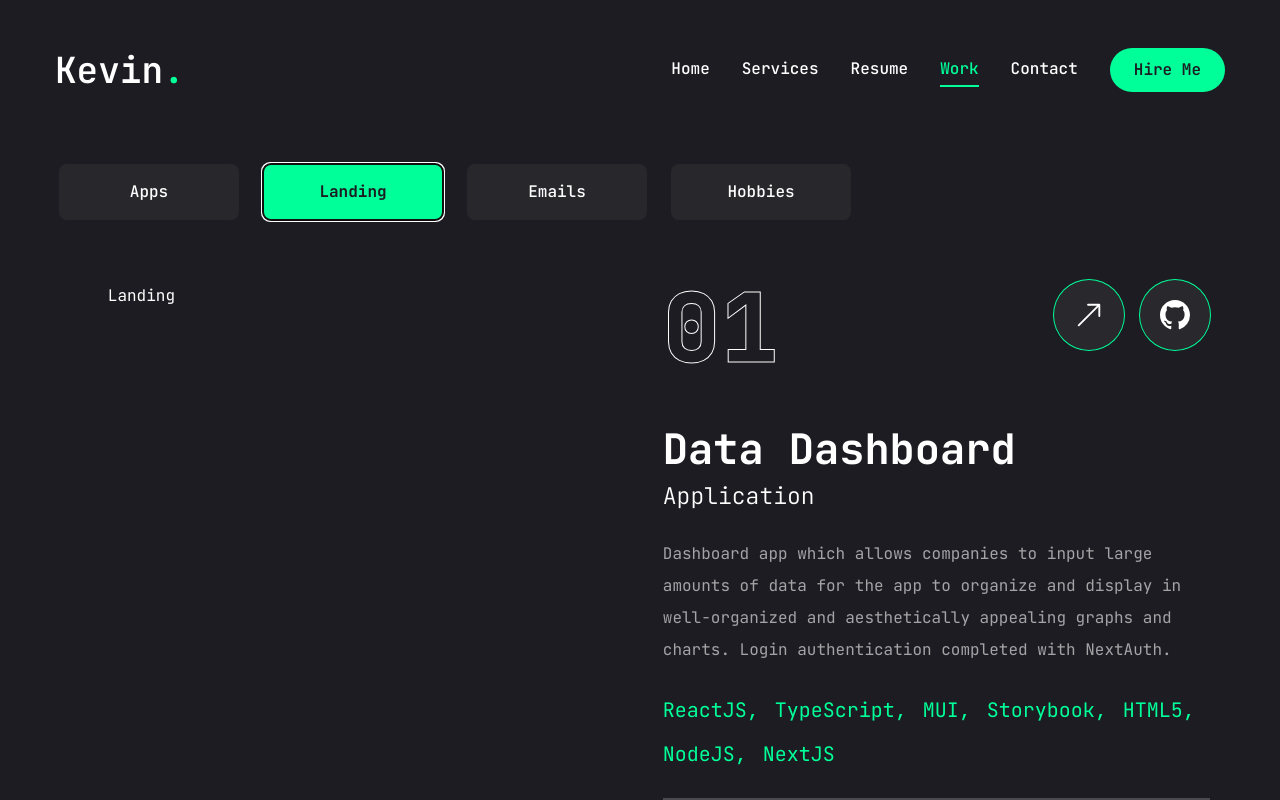
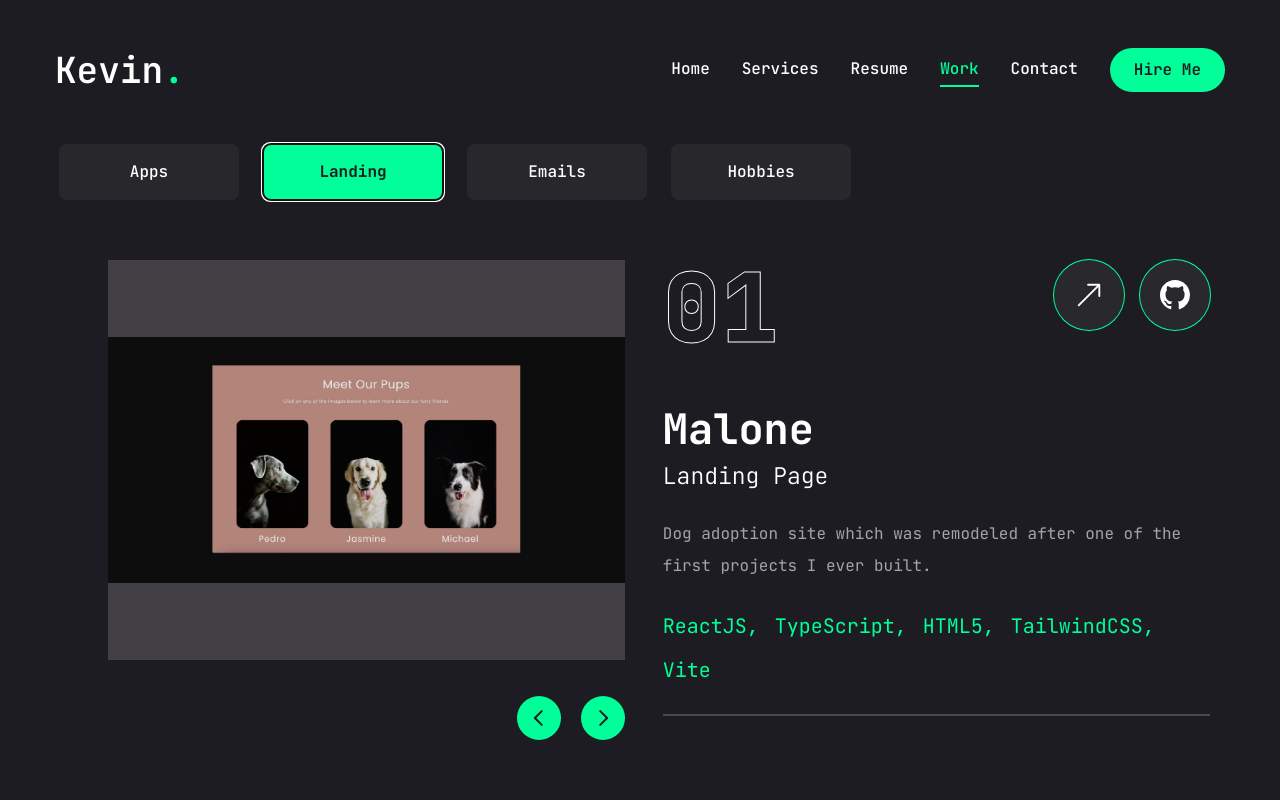
Before and after one commit to kevinparker727/Main-Portfolio, a Next.js app: page /work in a window 1280 px wide. Both pictures are taken after a click on the tab "Landing". Built offline with nearby package versions, Linux system fonts and the light colour scheme.

Commit message:
work page changes

```diff
--- a/app/work/page.jsx
+++ b/app/work/page.jsx
@@ -1,6 +1,6 @@
 "use client";
 
-import React, { useState } from "react";
+import React, { useEffect, useState } from "react";
 
 import { motion } from "framer-motion";
 import Link from "next/link";
@@ -16,13 +16,6 @@ import {
   TooltipTrigger,
 } from "@/components/ui/tooltip";
 import { Tabs, TabsContent, TabsList, TabsTrigger } from "@/components/ui/tabs";
-
-const categories = [
-  { name: "Applications" },
-  { name: "Landing Pages" },
-  { name: "HTML Emails" },
-  { name: "Hobbies" },
-];
 
 const apps = [
   {
@@ -237,12 +230,49 @@ const hobbies = [
   },
 ];
 
+const ImageContainer = ({ project }) => (
+  <SwiperSlide className="w-full">
+    <div className="sm:h-[400px] h-[460px] relative group flex justify-center items-center bg-pink-50/20">
+      {/* overlay  */}
+      <div className="absolute top-0 bottom-0 w-full h-full bg-black/10 z-10"></div>
+      {/* image  */}
+      <div className="relative w-full h-full">
+        <Image src={project.image} fill className="object-contain" alt="" />
+      </div>
+    </div>
+  </SwiperSlide>
+);
+
 const Work = () => {
-  const [project, setProject] = useState(apps[0]);
+  const [currentIndex, setCurrentIndex] = useState(0);
+  const [project, setProject] = useState(apps);
+
+  const [category, setCategory] = useState("apps");
+
+  console.log(category, project);
+
+  useEffect(() => {
+    switch (category) {
+      case "apps":
+        setProject(apps);
+        break;
+      case "landing":
+        setProject(landingPages);
+        break;
+      case "emails":
+        setProject(HTMLEmails);
+        break;
+      case "hobbies":
+        setProject(hobbies);
+        break;
+      default:
+        setProject(apps);
+    }
+  }, [category]);
 
   const handleSlideChange = (swiper) => {
     const currentIndex = swiper.activeIndex;
-    setProject(apps[currentIndex]);
+    setCurrentIndex(currentIndex);
   };
 
   return (
@@ -260,10 +290,21 @@ const Work = () => {
           className="flex flex-col xl:justify-center w-full gap-[20px]"
         >
           <TabsList className="flex justify-center max-w-[470px] sm:max-w-[600px] lg:max-w-[800px] md:pb-4 xl:pb-10 mx-auto xl:mx-0 gap-6">
-            <TabsTrigger value="applications">Apps</TabsTrigger>
-            <TabsTrigger value="landing">Landing</TabsTrigger>
-            <TabsTrigger value="emails">Emails</TabsTrigger>
-            <TabsTrigger value="hobbies">Hobbies</TabsTrigger>
+            <TabsTrigger
+              onClick={() => setCategory("apps")}
+              value="applications"
+            >
+              Apps
+            </TabsTrigger>
+            <TabsTrigger onClick={() => setCategory("landing")} value="landing">
+              Landing
+            </TabsTrigger>
+            <TabsTrigger onClick={() => setCategory("emails")} value="emails">
+              Emails
+            </TabsTrigger>
+            <TabsTrigger onClick={() => setCategory("hobbies")} value="hobbies">
+              Hobbies
+            </TabsTrigger>
           </TabsList>
 
           {/* project display  */}
@@ -312,9 +353,126 @@ const Work = () => {
                   </Swiper>
                 </div>
               </TabsContent>
-              <TabsContent value="landing">Landing</TabsContent>
-              <TabsContent value="emails">HTML Emails</TabsContent>
-              <TabsContent value="hobbies">Hobbies</TabsContent>
+              <TabsContent value="landing">
+                <div className="w-full">
+                  <Swiper
+                    spaceBetween={30}
+                    slidesPerView={1}
+                    className="xl:h-[480px] mb-12"
+                    onSlideChange={handleSlideChange}
+                  >
+                    {landingPages.map((project, index) => {
+                      return (
+                        <SwiperSlide key={index} className="w-full">
+                          <div className=" sm:h-[400px] h-[460px] relative group flex justify-center items-center bg-pink-50/20">
+                            {/* overlay  */}
+
+                            <div className="absolute top-0 bottom-0 w-full h-full bg-black/10 z-10"></div>
+
+                            {/* image  */}
+
+                            <div className="relative w-full h-full">
+                              <Image
+                                src={project.image}
+                                fill
+                                className="object-contain"
+                                alt=""
+                              />
+                            </div>
+                          </div>
+                        </SwiperSlide>
+                      );
+                    })}
+
+                    {/* slider buttons  */}
+
+                    <WorkSliderBtns
+                      containerStyles="flex gap-5 absolute right-0 px-3 xl:px-0 bottom-[calc(50%_-_22px)] xl:bottom-0 z-20 justify-between w-full xl:w-max xl:justify-none"
+                      btnStyles="bg-accent hover:bg-accent-hover text-primary text-[22px] w-[44px] h-[44px] flex justify-center items-center transition-all rounded-full"
+                    />
+                  </Swiper>
+                </div>
+              </TabsContent>
+              <TabsContent value="emails">
+                <div className="w-full">
+                  <Swiper
+                    spaceBetween={30}
+                    slidesPerView={1}
+                    className="xl:h-[480px] mb-12"
+                    onSlideChange={handleSlideChange}
+                  >
+                    {HTMLEmails.map((project, index) => {
+                      return (
+                        <SwiperSlide key={index} className="w-full">
+                          <div className=" sm:h-[400px] h-[460px] relative group flex justify-center items-center bg-pink-50/20">
+                            {/* overlay  */}
+
+                            <div className="absolute top-0 bottom-0 w-full h-full bg-black/10 z-10"></div>
+
+                            {/* image  */}
+
+                            <div className="relative w-full h-full">
+                              <Image
+                                src={project.image}
+                                fill
+                                className="object-contain"
+                                alt=""
+                              />
+                            </div>
+                          </div>
+                        </SwiperSlide>
+                      );
+                    })}
+
+                    {/* slider buttons  */}
+
+                    <WorkSliderBtns
+                      containerStyles="flex gap-5 absolute right-0 px-3 xl:px-0 bottom-[calc(50%_-_22px)] xl:bottom-0 z-20 justify-between w-full xl:w-max xl:justify-none"
+                      btnStyles="bg-accent hover:bg-accent-hover text-primary text-[22px] w-[44px] h-[44px] flex justify-center items-center transition-all rounded-full"
+                    />
+                  </Swiper>
+                </div>
+              </TabsContent>
+              <TabsContent value="hobbies">
+                <div className="w-full">
+                  <Swiper
+                    spaceBetween={30}
+                    slidesPerView={1}
+                    className="xl:h-[480px] mb-12"
+                    onSlideChange={handleSlideChange}
+                  >
+                    {hobbies.map((project, index) => {
+                      return (
+                        <SwiperSlide key={index} className="w-full">
+                          <div className=" sm:h-[400px] h-[460px] relative group flex justify-center items-center bg-pink-50/20">
+                            {/* overlay  */}
+
+                            <div className="absolute top-0 bottom-0 w-full h-full bg-black/10 z-10"></div>
+
+                            {/* image  */}
+
+                            <div className="relative w-full h-full">
+                              <Image
+                                src={project.image}
+                                fill
+                                className="object-contain"
+                                alt=""
+                              />
+                            </div>
+                          </div>
+                        </SwiperSlide>
+                      );
+                    })}
+
+                    {/* slider buttons  */}
+
+                    <WorkSliderBtns
+                      containerStyles="flex gap-5 absolute right-0 px-3 xl:px-0 bottom-[calc(50%_-_22px)] xl:bottom-0 z-20 justify-between w-full xl:w-max xl:justify-none"
+                      btnStyles="bg-accent hover:bg-accent-hover text-primary text-[22px] w-[44px] h-[44px] flex justify-center items-center transition-all rounded-full"
+                    />
+                  </Swiper>
+                </div>
+              </TabsContent>
             </div>
 
             {/* project verbeage  */}
@@ -325,7 +483,7 @@ const Work = () => {
                   {/* outline number */}
 
                   <div className="text-8xl leading-none font-extrabold text-transparent text-outline flex justify-between">
-                    {project.num}
+                    {project[currentIndex].num}
 
                     {/* buttons  */}
 
@@ -333,7 +491,7 @@ const Work = () => {
                       {/* live project button  */}
 
                       <Link
-                        href={project.live}
+                        href={project[currentIndex].live}
                         className="ring-1 ring-accent rounded-full"
                       >
                         <TooltipProvider delayDuration={100}>
@@ -351,7 +509,7 @@ const Work = () => {
                       {/* github project button  */}
 
                       <Link
-                        href={project.github}
+                        href={project[currentIndex].github}
                         className="ring-1 ring-accent rounded-full"
                       >
                         <TooltipProvider delayDuration={100}>
@@ -371,27 +529,30 @@ const Work = () => {
                   {/* project title  */}
 
                   <h2 className="text-[42px] font-bold leading-none text-white group-hover:text-accent transition-all duration-500 capitalize">
-                    {project.title}
+                    {project[currentIndex].title}
                   </h2>
 
                   {/* project category  */}
 
                   <h2 className="text-[23px] mt-[-15px] font-light leading-none text-white group-hover:text-accent transition-all duration-500 capitalize">
-                    {project.category}
+                    {project[currentIndex].category}
                   </h2>
 
                   {/* project description  */}
 
-                  <p className="text-white/60">{project.description}</p>
+                  <p className="text-white/60">
+                    {project[currentIndex].description}
+                  </p>
 
                   {/* stack  */}
 
                   <ul className="flex gap-4 flex-wrap">
-                    {project.stack.map((item, index) => {
+                    {project[currentIndex].stack.map((item, index) => {
                       return (
                         <li key={index} className="text-xl text-accent">
                           {item.name}
-                          {index !== project.stack.length - 1 && ","}
+                          {index !== project[currentIndex].stack.length - 1 &&
+                            ","}
                         </li>
                       );
                     })}
@@ -406,7 +567,7 @@ const Work = () => {
                   <div className="flex items-center gap-4 pb-12 xl:hidden">
                     {/* live project button  */}
 
-                    <Link href={project.live}>
+                    <Link href={project[currentIndex].live}>
                       <TooltipProvider delayDuration={100}>
                         <Tooltip>
                           <TooltipTrigger className="w-[70px] h-[70px] rounded-full bg-white/5 flex justify-center items-center group">
@@ -421,7 +582,7 @@ const Work = () => {
 
                     {/* github project button  */}
 
-                    <Link href={project.github}>
+                    <Link href={project[currentIndex].github}>
                       <TooltipProvider delayDuration={100}>
                         <Tooltip>
                           <TooltipTrigger className="w-[70px] h-[70px] rounded-full bg-white/5 flex justify-center items-center group">
```
